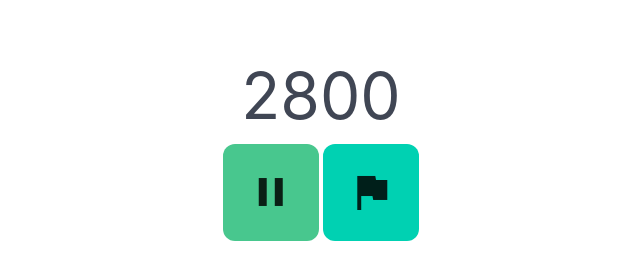
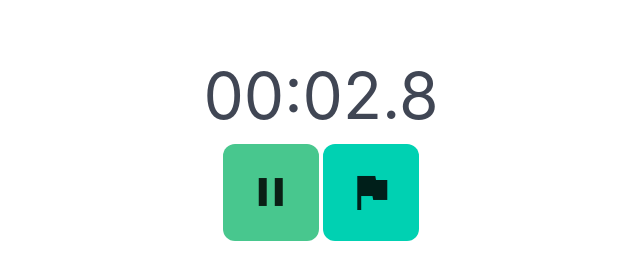
Before and after one commit to parzibyte/cronometro_javascript, a plain HTML site: page index.html in a window 1280 px wide. Both pictures are taken after a click on the button 640 px from the left and 192 px from the top of the page. Shown: the whole page, without its empty margins (319-959 px from the left). Drawn offline with nearby package versions, Linux system fonts and the light colour scheme.

Commit message:
Convirtiendo milisegundos a tiempo legible

```diff
--- a/index.html
+++ b/index.html
@@ -59,6 +59,21 @@
 				elemento.style.display = "";
 			}
 
+			const agregarCeroSiEsNecesario = valor => {
+				if (valor < 10) {
+					return "0" + valor;
+				} else {
+					return "" + valor;
+				}
+			}
+
+			const milisegundosAMinutosYSegundos = (milisegundos) => {
+				const minutos = parseInt(milisegundos / 1000 / 60);
+				milisegundos -= minutos * 60 * 1000;
+				segundos = (milisegundos / 1000);
+				return `${agregarCeroSiEsNecesario(minutos)}:${agregarCeroSiEsNecesario(segundos.toFixed(1))}`;
+			};
+
 
 			const iniciar = () => {
 				const ahora = new Date();
@@ -81,7 +96,7 @@
 			const refrescarTiempo = () => {
 				const ahora = new Date();
 				const diferencia = ahora.getTime() - tiempoInicio.getTime();
-				$tiempoTranscurrido.textContent = diferencia;
+				$tiempoTranscurrido.textContent = milisegundosAMinutosYSegundos(diferencia);
 			};
 			const ponerMarca = () => {
 				marcas.unshift(new Date() - tiempoInicio.getTime());
@@ -91,7 +106,7 @@
 				$contenedorMarcas.innerHTML = "";
 				for (const [indice, marca] of marcas.entries()) {
 					const $li = document.createElement("p");
-					$li.textContent = `${marcas.length - indice}. ${marca}`;
+					$li.textContent = `${marcas.length - indice}. ${milisegundosAMinutosYSegundos(marca)}`;
 					$li.classList.add("is-size-3");
 					$contenedorMarcas.append($li);
 				}
```
